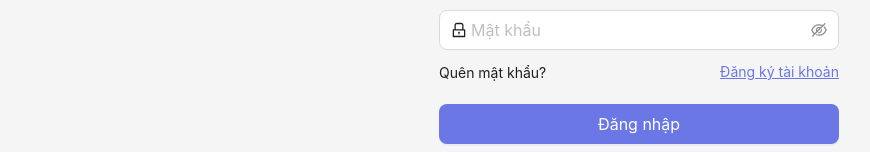
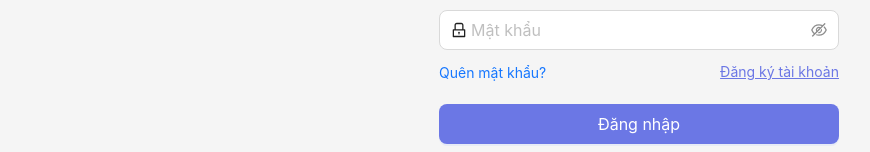
Before and after one commit to khangnguyen2100/store-management-system, a React (Create React App) app: page /dang-nhap in a window 1280 px wide. Shown: the part 234-386 px from the top of the page, without its empty margins (1-871 px from the left). Built offline with nearby package versions, Linux system fonts and the light colour scheme; no server answers.

Commit message:
reset password login page

```diff
--- a/src/pages/Login.tsx
+++ b/src/pages/Login.tsx
@@ -1,23 +1,83 @@
 import { LockOutlined, UserOutlined } from '@ant-design/icons';
 import {
   Button,
-  Checkbox,
   Form,
   Image,
   Input,
   Layout,
+  Popconfirm,
   Typography,
   message,
 } from 'antd';
 import { useEffect, useRef, useState } from 'react';
 import { useAuthState, useSignInWithGoogle } from 'react-firebase-hooks/auth';
-import { Link, useNavigate } from 'react-router-dom';
+import { useNavigate } from 'react-router-dom';
 
 import authApi from 'src/api/authApi';
 import Logo from 'src/components/Logo/Logo';
 import { fireBaseAuth } from 'src/configs/firebase';
 import { HOME } from 'src/routes/routes.auth';
 const { Footer, Content } = Layout;
+
+type ForgotPasswordProps = {
+  onSuccess: () => void;
+  email: string;
+};
+const ForgotPassword = ({ onSuccess, email }: ForgotPasswordProps) => {
+  const [open, setOpen] = useState(false);
+  const [confirmLoading, setConfirmLoading] = useState(false);
+
+  const handleSendMail = async () => {
+    setConfirmLoading(true);
+
+    try {
+      const res = await authApi.forgotPassword(email as string);
+      if (res.data.status) {
+        message.success(
+          'Mật khẩu mới tạm thời đã được gửi về email của bạn. Vui Lòng kiểm tra email',
+        );
+        onSuccess();
+      } else {
+        message.error('Có lỗi xảy ra!');
+      }
+    } catch (error) {
+      console.error(error);
+    } finally {
+      setOpen(false);
+      setConfirmLoading(false);
+    }
+  };
+  return (
+    <Popconfirm
+      title='Lấy lại mật khẩu?'
+      description='Mật khâu mới sẽ được gửi đến email của bạn!'
+      open={open}
+      onConfirm={handleSendMail}
+      okButtonProps={{ loading: confirmLoading }}
+      onCancel={() => setOpen(false)}
+      okText='Xác nhận'
+      cancelText='Huỷ'
+    >
+      <a
+        onClick={() => {
+          if (!email) {
+            message.error('Vui lòng nhập email!');
+            return;
+          }
+          // validate email
+          const regex = /^[^\s@]+@[^\s@]+\.[^\s@]+$/;
+          if (!regex.test(email)) {
+            message.error('Email không hợp lệ!');
+            return;
+          }
+          setOpen(true);
+        }}
+      >
+        Quên mật khẩu?
+      </a>
+    </Popconfirm>
+  );
+};
 
 export default function AntSignInSideTemplate() {
   const navigate = useNavigate();
@@ -26,6 +86,8 @@ export default function AntSignInSideTemplate() {
   const [signInWithGoogle] = useSignInWithGoogle(fireBaseAuth);
   const [user] = useAuthState(fireBaseAuth);
   const [isLoading, setIsLoading] = useState(false);
+  const [emailValue, setEmailValue] = useState<string>('');
+  console.log('emailValue:', emailValue);
   const handleLoginWithGoogle = async () => {
     try {
       // eslint-disable-next-line @typescript-eslint/no-explicit-any
@@ -159,6 +221,8 @@ export default function AntSignInSideTemplate() {
               placeholder='Email'
               size='large'
               ref={inputRef}
+              onChange={e => setEmailValue(e.target.value)}
+              value={emailValue}
             />
           </Form.Item>
           <Form.Item
@@ -173,11 +237,12 @@ export default function AntSignInSideTemplate() {
             />
           </Form.Item>
           <div className='mb-3 flex justify-between'>
-            <Link to='/forgot-password'>
-              <Typography.Text className='text-sm'>
-                Quên mật khẩu?
-              </Typography.Text>
-            </Link>
+            <ForgotPassword
+              onSuccess={() => {
+                form.setFieldsValue({ email: '' });
+              }}
+              email={emailValue}
+            />
             <Typography.Text
               className='cursor-pointer text-sm text-primary !underline'
               onClick={() =>
```
